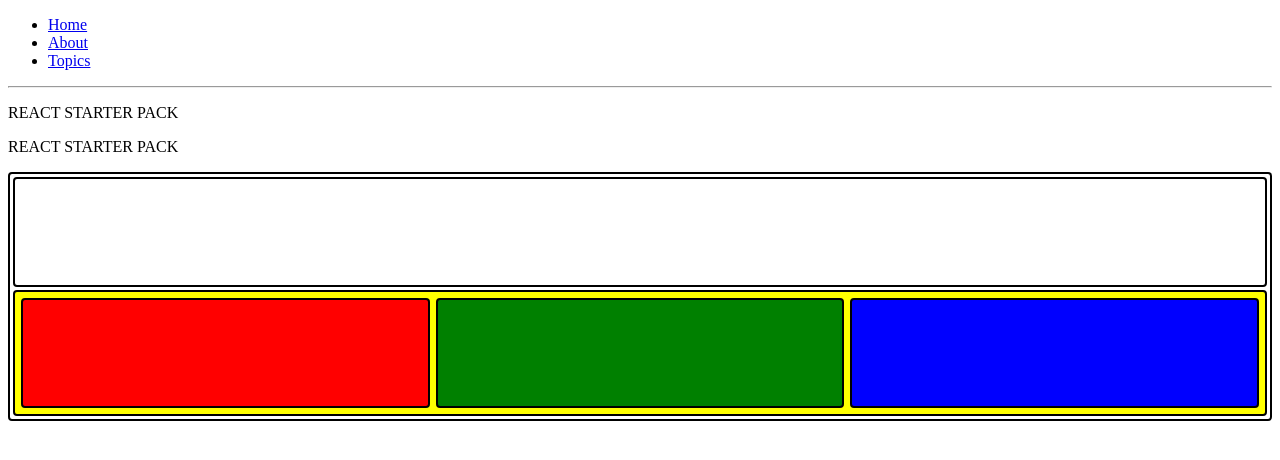
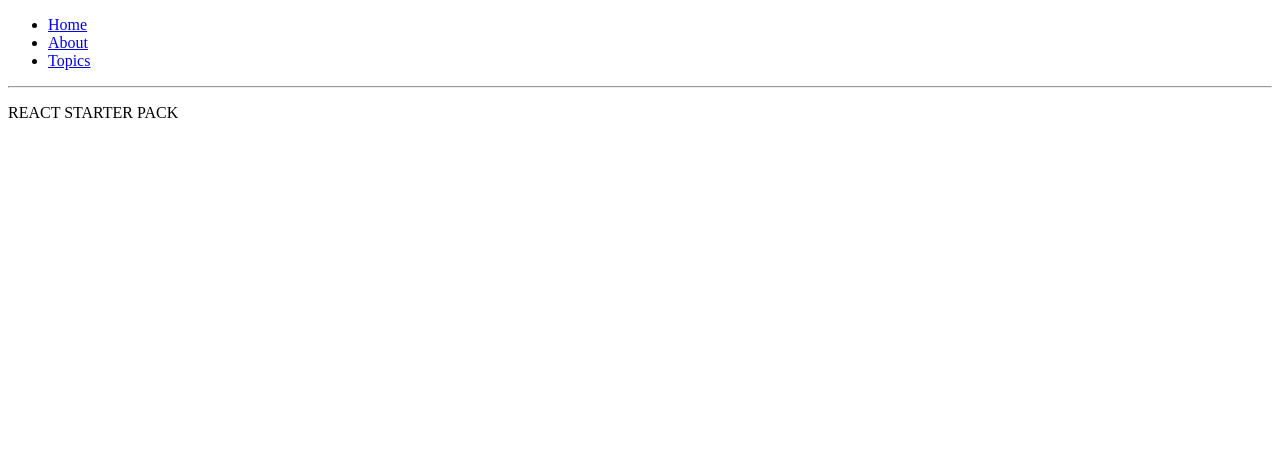
Before and after one commit to thyahan/react-starter-pack, a React app: page /#/home in a window 1280 px wide. Shown: the top 460 px of the page. Built offline with nearby package versions, Linux system fonts and the light colour scheme; the HTML template or start-up script is replaced by a standard one.

Commit message:
Revert "Feature/base"

```diff
--- a/src/modules/Home/components/Profile/index.js
+++ /dev/null
@@ -1,24 +0,0 @@
-import React, { Component } from 'react';
-import PropTypes from 'prop-types';
-import './style.scss';
-
-class Profile extends Component {
-    render() {
-        return (
-            <div className='profile'>
-                <div className='cover'></div>
-                <div className='content'>
-                    <div className='content-left'></div>
-                    <div className='content-center'></div>
-                    <div className='content-right'></div>
-                </div>
-            </div>
-        );
-    }
-}
-
-Profile.propTypes = {
-
-};
-
-export default Profile;
--- a/src/modules/Home/components/Profile/style.scss
+++ /dev/null
@@ -1,38 +0,0 @@
-%base-div {
-    width: inherit-3px;
-    padding: 3px;
-    border-radius: 4px;
-    border: 2px solid black;
-}
-%base-layout-box {
-    @extend %base-div;
-    width: 100%;
-    height: 100px;
-    margin:3px;
-}
-.profile {
-    @extend %base-div;
-    .cover {
-        @extend %base-div;
-        height: 100px;
-        margin-bottom: 3px;
-    }
-    .content {
-        @extend %base-div;
-        display: flex;
-        background-color: yellow;
-        &-left {
-            @extend %base-layout-box;
-            background-color: red;
-        }
-        &-center {
-            @extend %base-layout-box;
-            background-color: green;
-        }
-        &-right {
-            @extend %base-layout-box;
-            background-color: blue;
-
-        }
-    }
-}
--- a/src/modules/Home/index.js
+++ b/src/modules/Home/index.js
@@ -1,17 +1,11 @@
 import React, { Component } from 'react';
 import PropTypes from 'prop-types';
-import Profile from './components/Profile';
 
 class Home extends Component {
-    renderProfile(){
-        return <Profile />;
-    }
     render() {
         return (
             <div>
                <p>{this.props.name}</p>
-               <p>{this.props.name}</p>
-                {this.renderProfile()}
             </div>
         );
     }
--- a/src/modules/Home/redux/initialState.js
+++ /dev/null
@@ -1,3 +0,0 @@
-export default {
-    home: 'default home value',
-}
--- a/webpack.config.js
+++ b/webpack.config.js
@@ -15,13 +15,13 @@ module.exports = {
         {
           test: /\.scss$/,
           use: [{
-              loader: "style-loader"
+              loader: "style-loader" // creates style nodes from JS strings
           }, {
-              loader: "css-loader"
+              loader: "css-loader" // translates CSS into CommonJS
           }, {
-              loader: "sass-loader"
+              loader: "sass-loader" // compiles Sass to CSS
           }]
-        }
+      }
       ]
     },
     resolve: {
```
Also changed, not shown: src/modules/Home/redux/action.js (deleted, +0 -8 lines), src/modules/Home/redux/reducer.js (deleted, +0 -14 lines), src/redux/reducers.js (line endings or trailing spaces), 2 other files (tests, documents, lock files or other folders).
